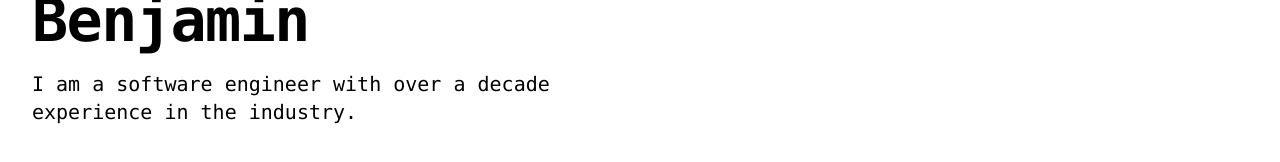
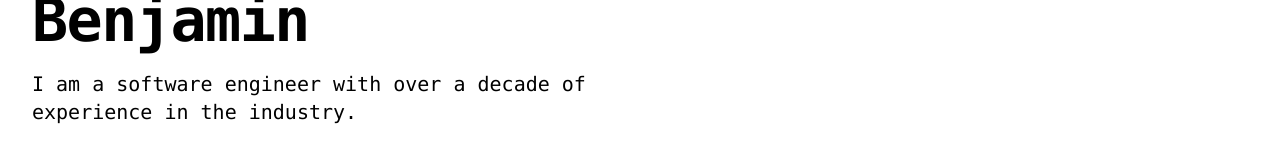
Before and after one commit to benjaminmishra/benjaminmishra.github.io, a React (Create React App) app: page / in a window 1280 px wide. Shown: the part 246-408 px from the top of the page. Built offline with nearby package versions, Linux system fonts and the light colour scheme.

Commit message:
Update hero.tsx

```diff
--- a/src/components/hero/hero.tsx
+++ b/src/components/hero/hero.tsx
@@ -1,24 +1,13 @@
 /* eslint-disable jsx-a11y/anchor-is-valid */
-/* This example requires Tailwind CSS v2.0+ */
-import React from 'react'
-import Nav from './nav'
-
+import React from 'react';
+import Nav from './nav';
 
 export default function Hero() {
   return (
     <div className="font-mono relative bg-white overflow-hidden">
       <div className="max-w-7xl mx-auto">
-      <Nav/>
+        <Nav />
         <div className="relative z-10 pb-8 bg-white sm:pb-16 md:pb-20 lg:max-w-2xl lg:w-full lg:pb-28 xl:pb-32">
-          {/* <svg
-            className="hidden lg:block absolute right-0 inset-y-0 h-full w-48 text-white transform translate-x-1/2"
-            fill="currentColor"
-            viewBox="0 0 100 100"
-            preserveAspectRatio="none"
-            aria-hidden="true"
-          >
-          </svg> */}
-
           <main className="mt-10 mx-auto max-w-7xl px-4 sm:mt-12 sm:px-6 md:mt-16 lg:mt-20 lg:px-8 xl:mt-28">
             <div className="sm:text-center lg:text-left">
               <h1 className="text-4xl tracking-tight font-extrabold text-gray-900 sm:text-5xl md:text-6xl">
@@ -26,37 +15,12 @@ export default function Hero() {
                 <span className="block text-indigo-600 xl:inline">my name is Benjamin</span>
               </h1>
               <p className="mt-3 text-base text-gray-500 sm:mt-5 sm:text-lg sm:max-w-xl sm:mx-auto md:mt-5 md:text-xl lg:mx-0">
-                I am a software engineer with over a decade experience in the industry.
+                I am a software engineer with over a decade of experience in the industry.
               </p>
-              {/* <div className="mt-5 sm:mt-8 sm:flex sm:justify-center lg:justify-start">
-                {/* <div className="rounded-md shadow">
-                  <a
-                    href="#"
-                    className="w-full flex items-center justify-center px-8 py-3 border border-transparent text-base font-medium rounded-md text-white bg-indigo-600 hover:bg-indigo-700 md:py-4 md:text-lg md:px-10"
-                  >
-                    Get started
-                  </a>
-                </div> */}
-                {/* <div className="mt-3 sm:mt-0 sm:ml-3">
-                  <a
-                    href="#"
-                    className="w-full flex items-center justify-center px-8 py-3 border border-transparent text-base font-medium rounded-md text-indigo-700 bg-indigo-100 hover:bg-indigo-200 md:py-4 md:text-lg md:px-10"
-                  >
-                    Live demo
-                  </a>
-                </div>
-              </div> */}
             </div>
           </main>
         </div>
       </div>
-      {/* <div className="lg:absolute lg:inset-y-0 lg:right-0 lg:w-1/2">
-        <img
-          className="h-56 w-full object-cover sm:h-72 md:h-96 lg:w-full lg:h-full"
-          src="https://images.unsplash.com/photo-1551434678-e076c223a692?ixlib=rb-1.2.1&ixid=eyJhcHBfaWQiOjEyMDd9&auto=format&fit=crop&w=2850&q=80"
-          alt=""
-        />
-      </div> */}
     </div>
-  )
+  );
 }
```
